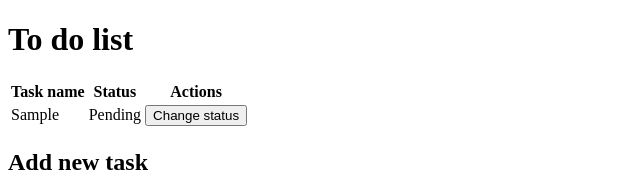
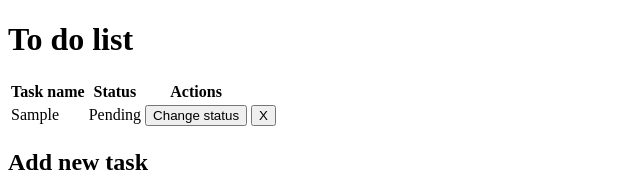
Before and after one commit to avalen28/todo-list-angular, an Angular app: page / in a window 1280 px wide. Both pictures are taken after typing "Sample" into the empty fields and a click on the button "Add to list". Shown: the top 194 px of the page, without its empty margins (0-640 px from the left). Built offline with nearby package versions, Linux system fonts and the light colour scheme.

Commit message:
Adds logic to remove unique tasks from list

```diff
--- a/src/app/components/todolist/todolist.component.html
+++ b/src/app/components/todolist/todolist.component.html
@@ -5,12 +5,14 @@
         <th>Task name</th>
         <th>Status</th>
         <th>Actions</th>
+        <th></th>
     </tr>
 <ng-container *ngFor="let task of taskList">
     <tr>
         <td>{{task.name}}</td>
         <td>{{task.isFinished ? 'Finished' : 'Pending'}}</td>
         <td><button (click)="changeTaskStatus(task.id)">Change status</button></td>
+        <td><button (click)="removeTask(task.id)">X</button></td>
     </tr>
 </ng-container>
 </table>
--- a/src/app/components/todolist/todolist.component.ts
+++ b/src/app/components/todolist/todolist.component.ts
@@ -52,4 +52,9 @@ export class TodolistComponent {
 
     this.taskList = updatedTaskList;
   }
+
+  removeTask(idOfTaskToRemove: number): void {
+    const copyOfTaskList = [...this.taskList].filter(task => task.id !== idOfTaskToRemove);
+    this.taskList = copyOfTaskList;
+  }
 }
```
